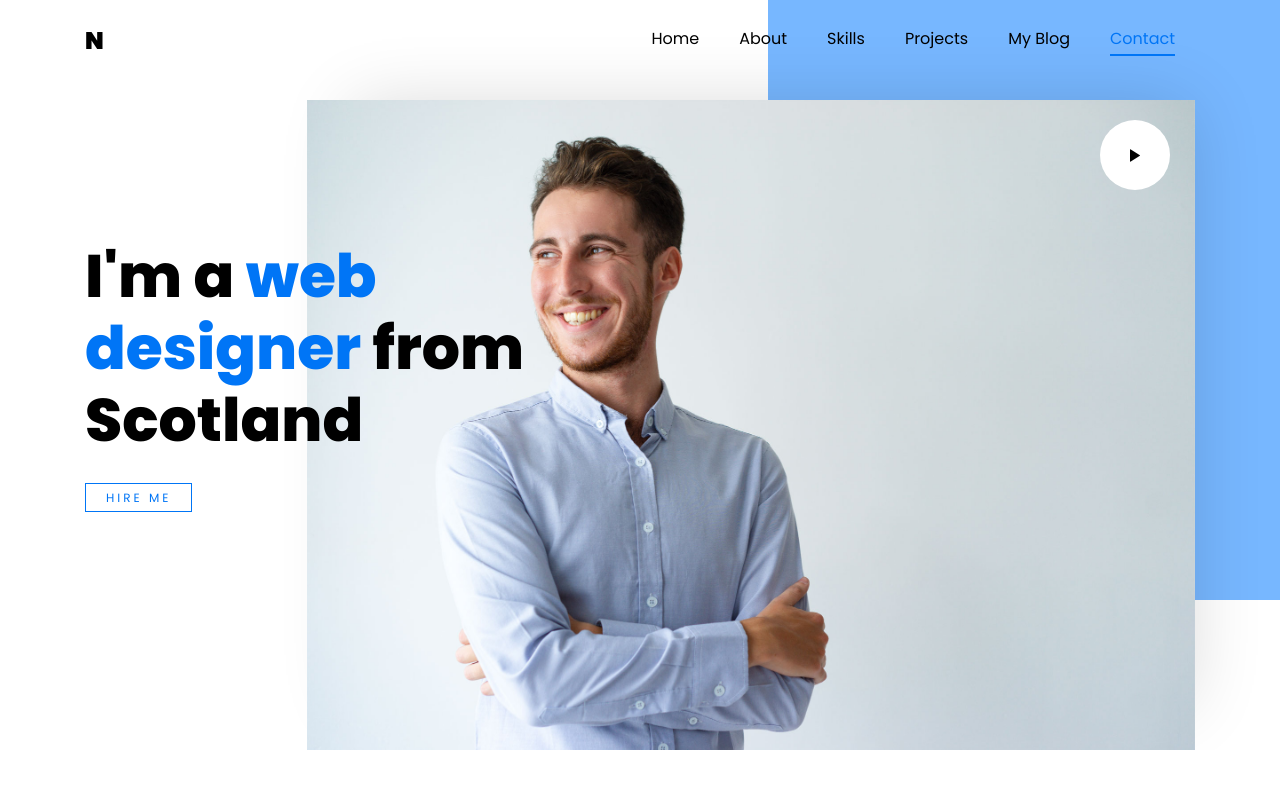
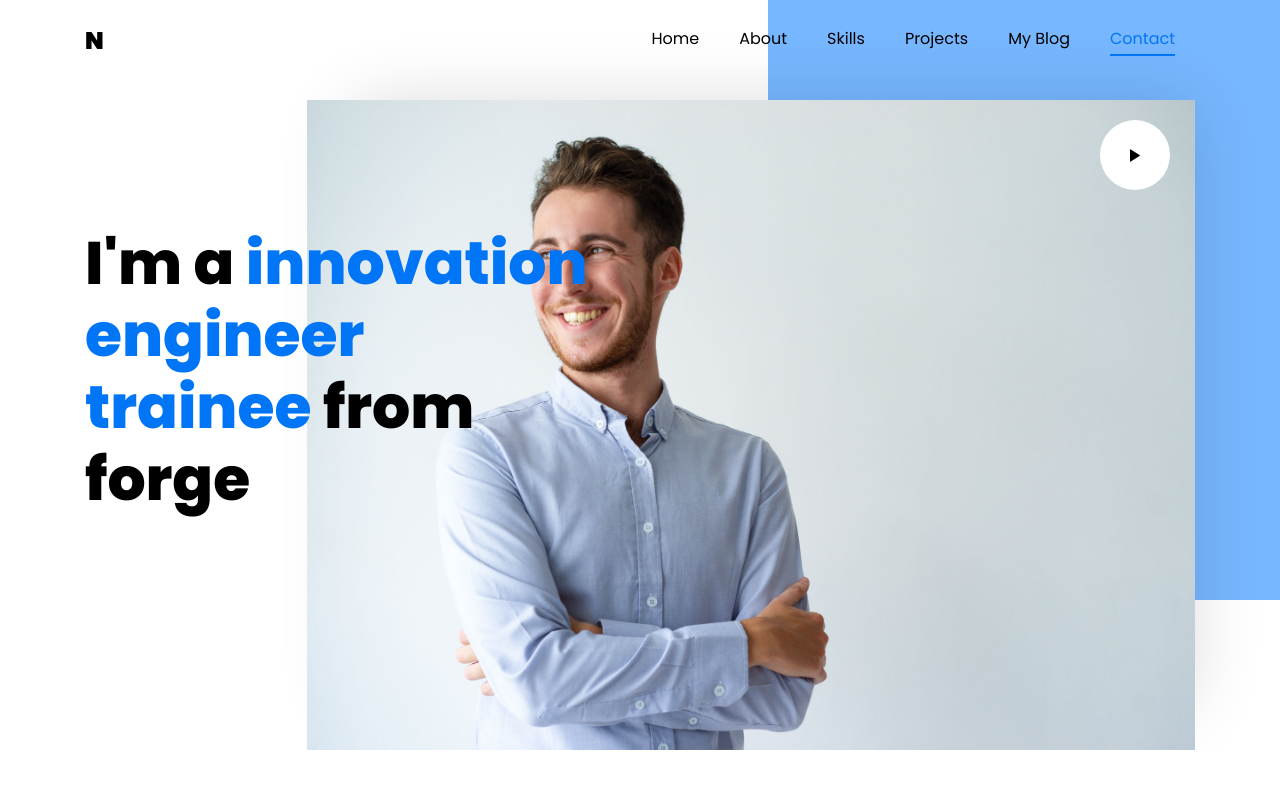
Before and after one commit to maharaja1510/raja_web, a plain HTML site: page index.html in a window 1280 px wide. Shown: the top 800 px of the page. Drawn offline with Linux system fonts and the light colour scheme; files whose address does not match are found by name.

Commit message:
Update index.html

```diff
--- a/index.html
+++ b/index.html
@@ -80,8 +80,8 @@
 	    						<span class="ion-ios-play play"></span>
 	    					</a>
 		          	<div class="text">
-			            <h1 class="mb-4 mt-3">I'm a <span>web designer</span> from Scotland</h1>
-			            <p><a href="#" class="btn-custom">Hire me</a></p>
+			            <h1 class="mb-4 mt-3">I'm a <span>innovation engineer trainee </span> from forge</h1>
+
 		            </div>
 		          </div>
 	        	</div>
```
